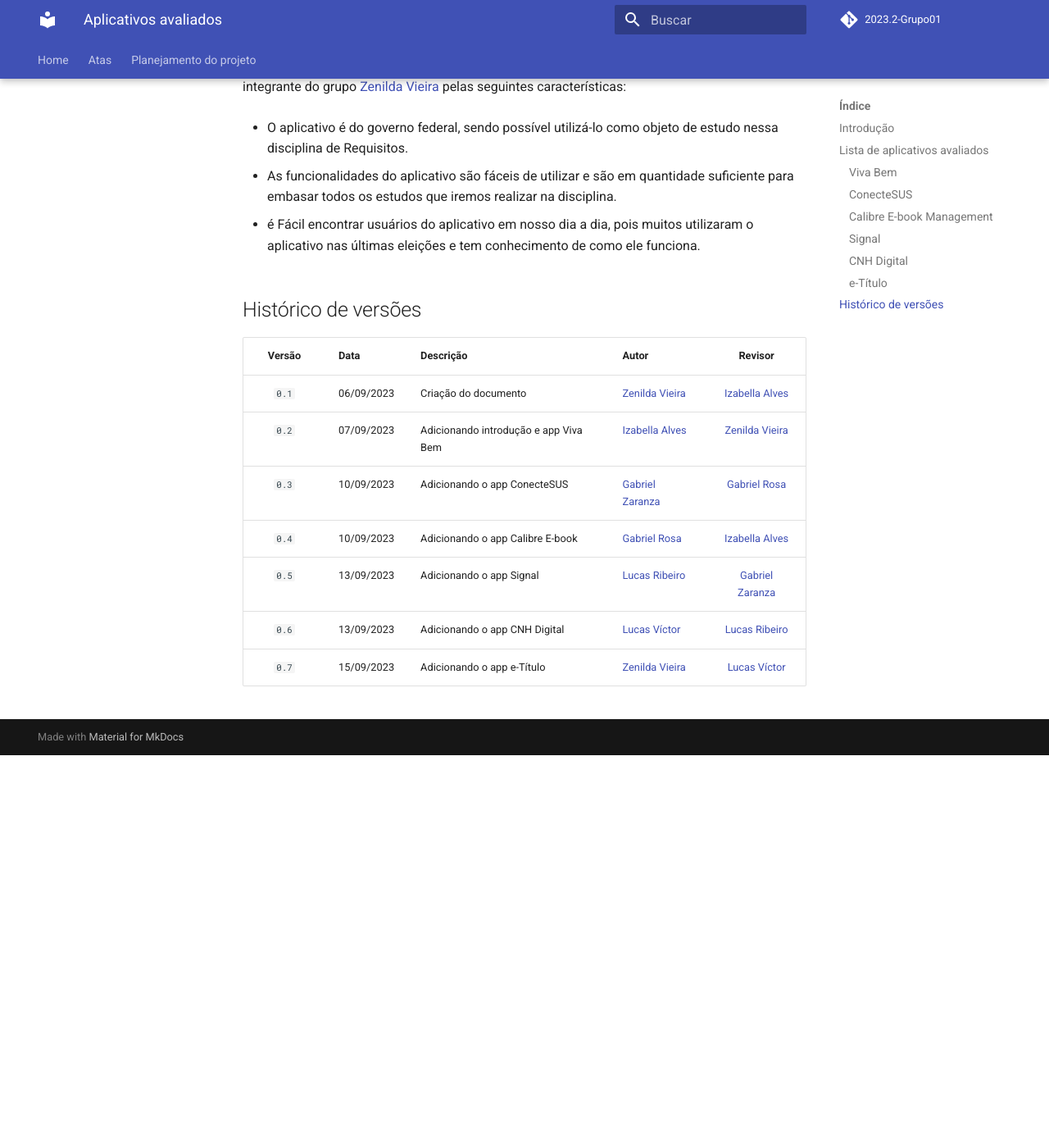
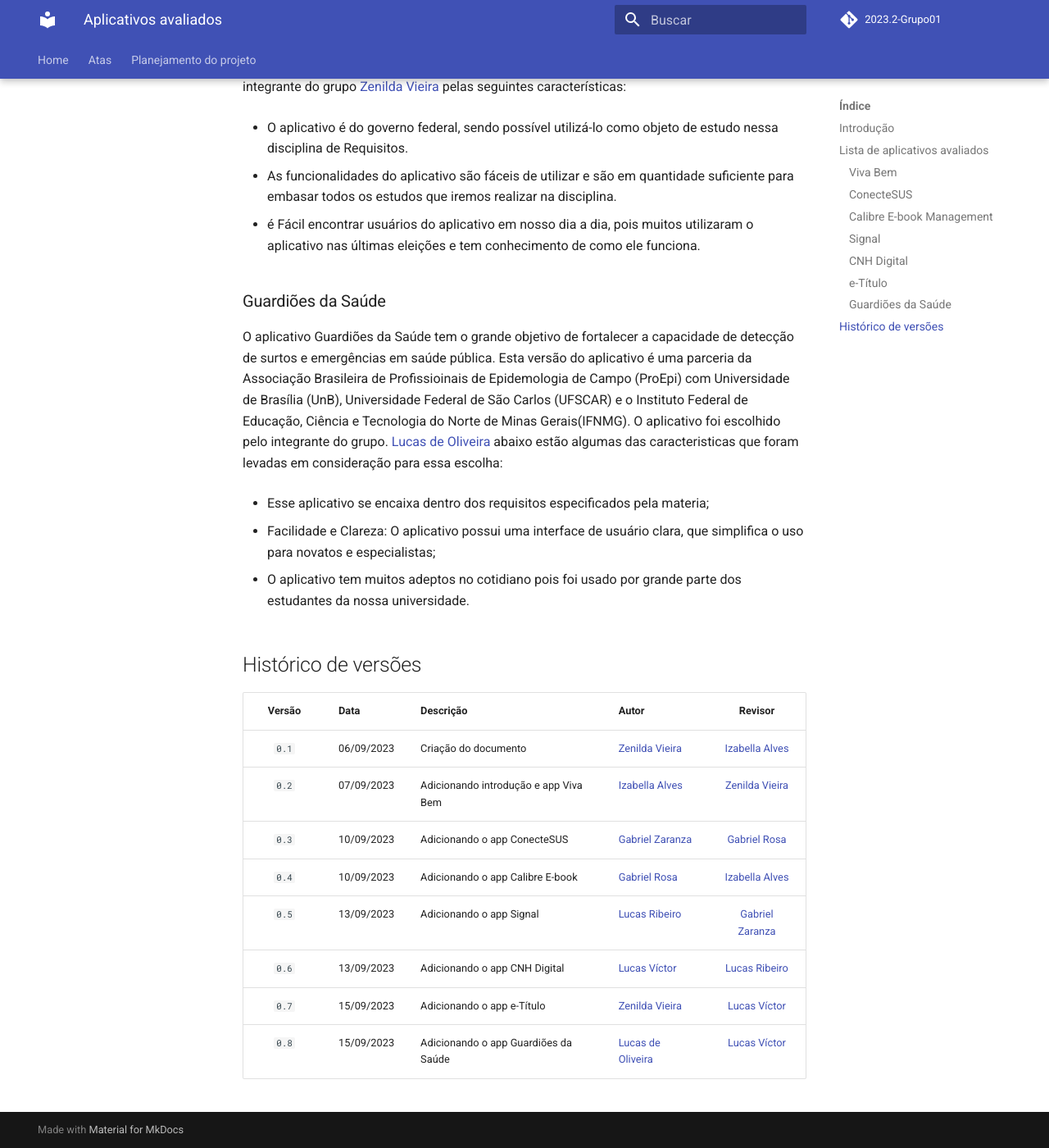
Before and after one commit to Requisitos-de-Software/2023.2-Economia-DF, an MkDocs documentation site: the page built from docs/planejamento do projeto/lista-apps-avaliados.md, in a window 1280 px wide and 1400 px high, scrolled down 3384 px. Shown: the whole window at 82% size. Built offline with MkDocs 1.6.1 and Material for MkDocs 9.7.7, drawn with Linux system fonts in a browser that asks for light colours; comment, search, counter and statistics services are not loaded; before the commit the page ends 4305 px from its top, so only the background shows below that; some of the changed text lies outside the part shown.

Commit message:
Update lista-apps-avaliados.md
Adição do meu app escolhido

```diff
--- a/docs/planejamento do projeto/lista-apps-avaliados.md
+++ b/docs/planejamento do projeto/lista-apps-avaliados.md
@@ -8,7 +8,7 @@ Na fase inicial do projeto, os estudantes foram convidados a selecionar individu
 | Viva Bem                      | [Izabella Alves](https://github.com/izabellaalves) |
 | Signal                        | [Lucas Ribeiro](https://github.com/lucassouzs)     |
 | CNH DIGITAL                   | [Lucas Víctor](https://github.com/Lucas13032003)   |
-|                               |                                                    |
+| Guardiões da Saúde            | [ Lucas Oliveira](https://github.com/LucasOliveiraDiasMarquesFerreira)|
 | e-Título                      | [Zenilda Vieira](https://github.com/zenildavieira) |
 
 **Tabela 1:** Tabela de aplicativos avaliados (Fonte: [Izabella Alves](https://github.com/izabellaalves))
@@ -74,6 +74,17 @@ O aplicativo e-Título é mantido pelo Tribunal Superior Eleitoral e foi uma gra
 - é Fácil encontrar usuários do aplicativo em nosso dia a dia, pois muitos utilizaram o aplicativo nas últimas eleições e tem conhecimento de como ele funciona.
 
 
+### Guardiões da Saúde
+
+O aplicativo Guardiões da Saúde tem o grande objetivo de fortalecer a capacidade de detecção de surtos e emergências em saúde pública. Esta versão do aplicativo é uma parceria da Associação Brasileira de Profissioinais de Epidemologia de Campo (ProEpi) com Universidade de Brasília (UnB), Universidade Federal de São Carlos (UFSCAR) e o Instituto Federal de Educação, Ciência e Tecnologia do Norte de Minas Gerais(IFNMG). O aplicativo foi escolhido pelo integrante do grupo. [Lucas de Oliveira](https://github.com/LucasOliveiraDiasMarquesFerreira) abaixo estão algumas das caracteristicas que foram levadas em consideração para essa escolha:
+
+- Esse aplicativo se encaixa dentro dos requisitos especificados pela materia;
+
+- Facilidade e Clareza: O aplicativo possui uma interface de usuário clara, que simplifica o uso para novatos e especialistas;
+
+- O aplicativo tem muitos adeptos no cotidiano pois foi usado por grande parte dos estudantes da nossa universidade.
+
+
 
 
 ##  Histórico de versões
@@ -86,3 +97,4 @@ O aplicativo e-Título é mantido pelo Tribunal Superior Eleitoral e foi uma gra
 |`0.5`|13/09/2023 | Adicionando o app Signal | [Lucas Ribeiro](https://github.com/lucassouzs) | [Gabriel Zaranza](https://github.com/GZaranza) |
 |`0.6`|13/09/2023 | Adicionando o app CNH Digital |  [Lucas Víctor](https://github.com/Lucas13032003)  | [Lucas Ribeiro](https://github.com/lucassouzs) |
 |`0.7`|15/09/2023 | Adicionando o app e-Título |  [Zenilda Vieira](https://github.com/zenildavieira)  | [Lucas Víctor](https://github.com/Lucas13032003) |
+|`0.8`|15/09/2023 | Adicionando o app Guardiões da Saúde |  [Lucas de Oliveira](https://github.com/LucasOliveiraDiasMarquesFerreira)  | [Lucas Víctor](https://github.com/Lucas13032003) |
```
